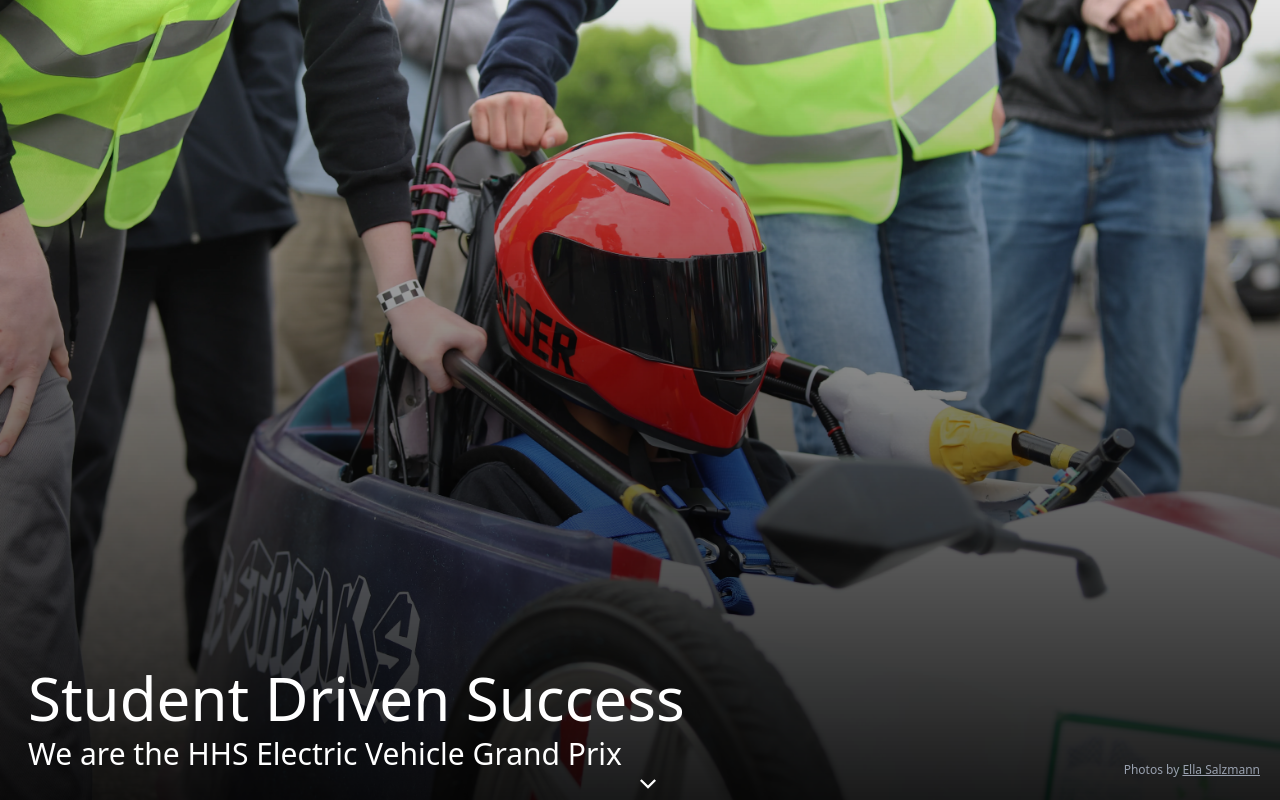
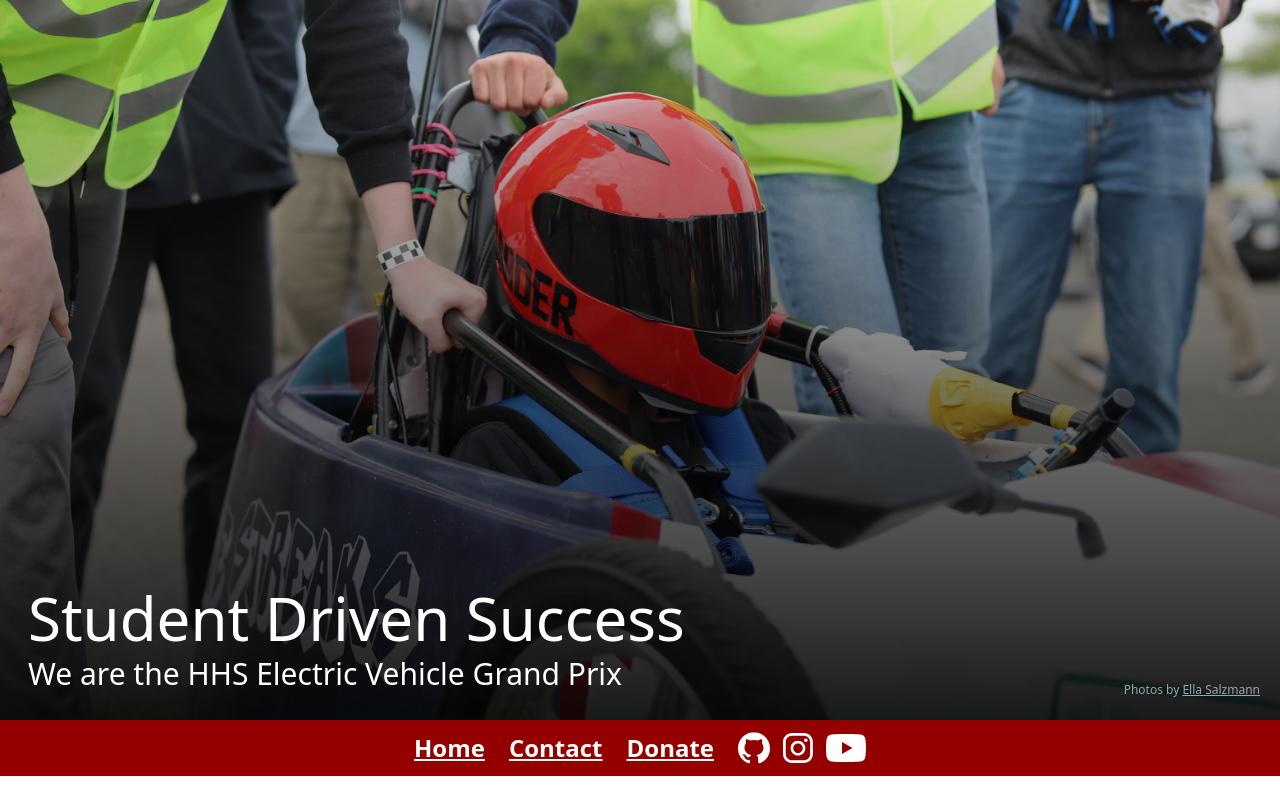
Before and after one commit to HHS-EVGP/Website, a plain HTML site: page index.html in a window 1280 px wide. Shown: the top 800 px of the page. Drawn offline with Linux system fonts and the light colour scheme.

Commit message:
Modify some sizing and spacing

```diff
--- a/index.html
+++ b/index.html
@@ -12,9 +12,9 @@
 
 <body>
   <!--Title Page-->
-  <div class="bg-[url('Assets/Locked_In.webp')] h-screen title">
+  <div class="bg-[url('Assets/Locked_In.webp')] h-[90vh] title">
 
-    <div class="absolute w-full h-screen z-1 bg-linear-to-t from-black/90 to-black/10"></div>
+    <div class="absolute w-full h-[90vh] z-1 bg-linear-to-t from-black/90 to-black/10"></div>
 
     <div class="z-2 text-white space-y-2 m-7">
       <h1>Student Driven Success</h1>
@@ -23,9 +23,6 @@
     <p class="bottom-5 right-5 z-2 imagecredit">Photos by <a href="https://www.instagram.com/ella.takesphotos">Ella
         Salzmann</a></p>
   </div>
-
-  <!--Arrow prompting user to scroll down-->
-  <img class="absolute bottom-1 left-1/2 w-4 h-4 z-3 animate-bounce duration-1000 ease-in-out" src="Assets/arrow.svg">
 
   <!--Banner with links-->
   <div class="topbar bg-hhsred text-2xl text-white font-bold">
@@ -126,7 +123,7 @@
 
   <!--Special thanks-->
   <div class="section-white rounded-b-none text-center py-15">
-    <p class="text-2xl font-bold">Special thanks to Harrisonburg City Public Schools, the Governor's STEM Academy, and
+    <p class="text-2xl font-bold widetext">Special thanks to Harrisonburg City Public Schools, the Governor's STEM Academy, and
       all the hardworking organizers who make this competition possible!</p>
   </div>
 
```
Also changed, not shown: style.css.
